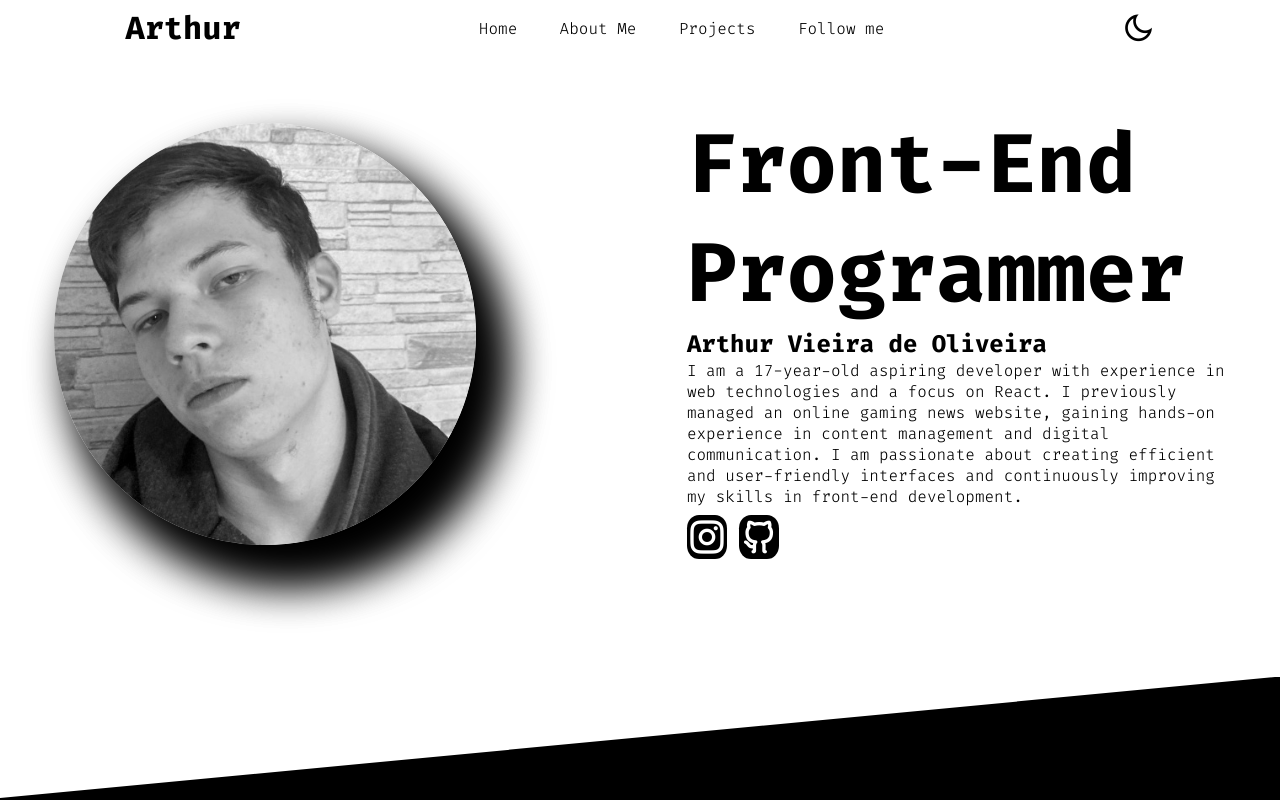
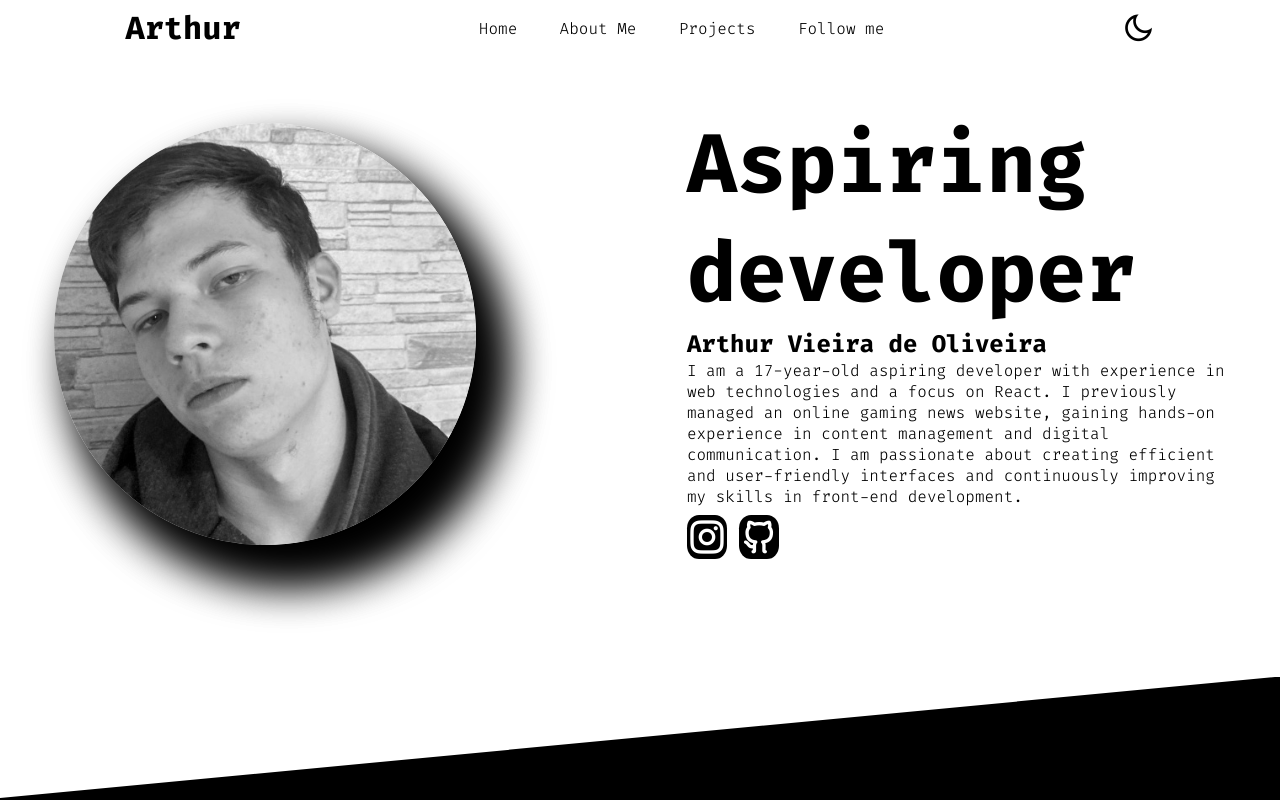
Before and after one commit to TuttaDaWeb/Portfolio-Extremely-Professional, a React (Vite) app: page / in a window 1280 px wide. Shown: the top 800 px of the page. Built offline with nearby package versions, Linux system fonts and the light colour scheme.

Commit message:
sixteenth commit

```diff
--- a/src/components/main_page.jsx
+++ b/src/components/main_page.jsx
@@ -23,7 +23,7 @@ function MainPage(){
         <div className="container">
             <img src={Pic} alt="" />
             <div className="details">
-                <h1>Front-End Programmer</h1>
+                <h1>Aspiring developer</h1>
                 <h2>{name}</h2>
                 <div className="desc">
                     <h4>{desc}</h4>
```
